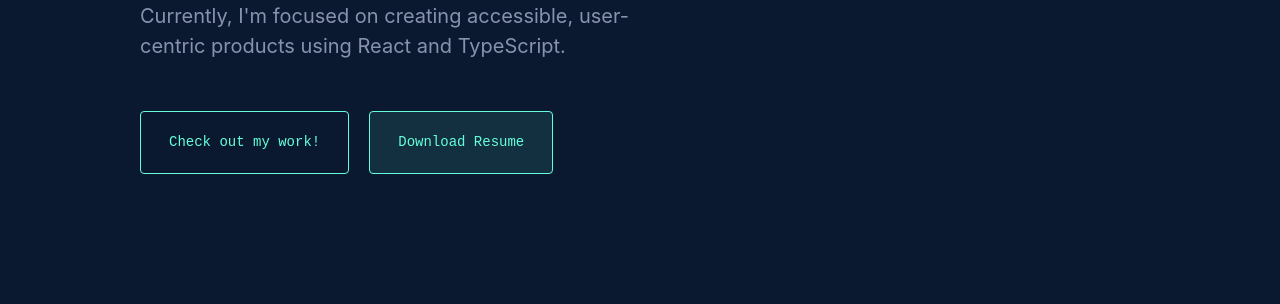
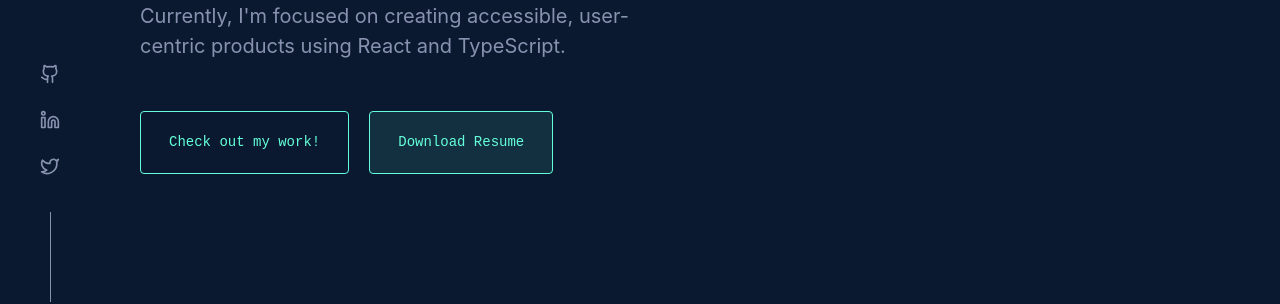
Before and after one commit to okikijesutech/okikiJesu_portfolio, a React (Vite) app: page / in a window 1280 px wide. Shown: the part 498-802 px from the top of the page. Built offline with nearby package versions, Linux system fonts and the light colour scheme.

Commit message:
style: remove solid footer leaving floating sidebar

```diff
--- a/src/App.tsx
+++ b/src/App.tsx
@@ -5,12 +5,14 @@ import Experience from './components/Experience'
 import Projects from './components/Projects'
 import Contact from './components/Contact'
 import CustomCursor from './components/CustomCursor'
+import SocialSidebar from './components/SocialSidebar'
 import './index.css'
 
 function App() {
   return (
     <div className="app">
       <CustomCursor />
+      <SocialSidebar />
       <Navbar />
       <main className="container">
         <Hero />
--- a/src/components/Contact.tsx
+++ b/src/components/Contact.tsx
@@ -2,7 +2,8 @@ import { motion } from 'framer-motion';
 
 const Contact = () => {
   return (
-    <section id="contact" style={{ textAlign: 'center', maxWidth: '600px', margin: '0 auto 100px auto' }}>
+    <section id="contact" style={{ textAlign: 'center', maxWidth: '600px', margin: '0 auto', paddingBottom: '20px' }}>
+      <div style={{ marginBottom: '150px' }}>
         <motion.p
           initial={{ opacity: 0, y: 10 }}
           whileInView={{ opacity: 1, y: 0 }}
@@ -53,6 +54,7 @@ const Contact = () => {
         >
           Say Hello
         </motion.a>
+      </div>
     </section>
   );
 };
--- /dev/null
+++ b/src/components/SocialSidebar.tsx
@@ -0,0 +1,56 @@
+import { motion } from 'framer-motion';
+import { Github, Linkedin, Twitter } from 'lucide-react';
+
+const SocialSidebar = () => {
+  const socials = [
+    { name: 'GitHub', url: 'https://github.com/okikijesutech', icon: <Github size={20} /> },
+    { name: 'LinkedIn', url: 'https://www.linkedin.com/in/okikijesu/', icon: <Linkedin size={20} /> },
+    { name: 'Twitter', url: 'https://x.com/okikioluwasina', icon: <Twitter size={20} /> },
+  ];
+
+  return (
+    <motion.div
+      initial={{ opacity: 0, y: 50 }}
+      animate={{ opacity: 1, y: 0 }}
+      transition={{ duration: 0.5, delay: 1.5 }} // Delays entrance until hero finishes
+      style={{
+        position: 'fixed',
+        bottom: 0,
+        left: '40px',
+        display: 'flex',
+        flexDirection: 'column',
+        alignItems: 'center',
+        gap: '20px',
+        zIndex: 50,
+      }}
+      className="social-sidebar"
+    >
+      {socials.map((social) => (
+        <motion.a
+          key={social.name}
+          href={social.url}
+          target="_blank"
+          rel="noopener noreferrer"
+          aria-label={social.name}
+          whileHover={{ y: -5, color: 'var(--accent)' }}
+          style={{
+            color: 'var(--text-secondary)',
+            transition: 'color 0.2s ease',
+          }}
+        >
+          {social.icon}
+        </motion.a>
+      ))}
+      <div
+        style={{
+          width: '1px',
+          height: '90px',
+          backgroundColor: 'var(--text-secondary)',
+          marginTop: '10px'
+        }}
+      />
+    </motion.div>
+  );
+};
+
+export default SocialSidebar;
--- a/src/index.css
+++ b/src/index.css
@@ -82,3 +82,9 @@ h1, h2, h3 {
   border: 3px solid var(--bg-primary);
   border-radius: 10px;
 }
+
+@media (max-width: 768px) {
+  .social-sidebar {
+    display: none !important;
+  }
+}
```
Lines whose indentation alone changed are shown as unchanged.
